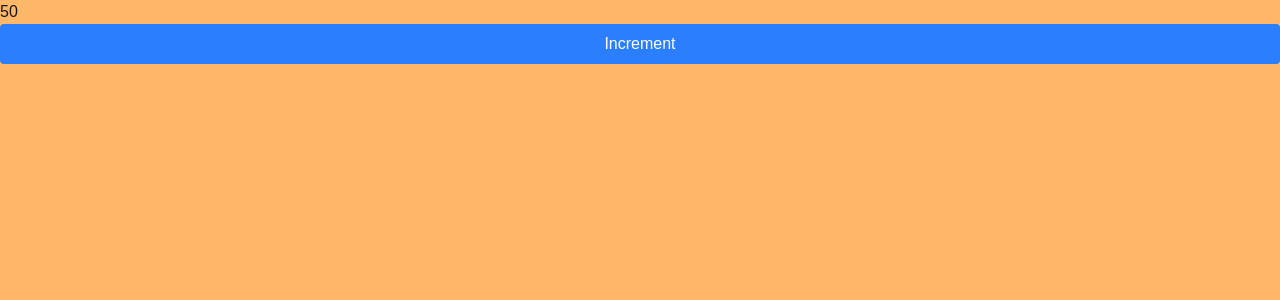
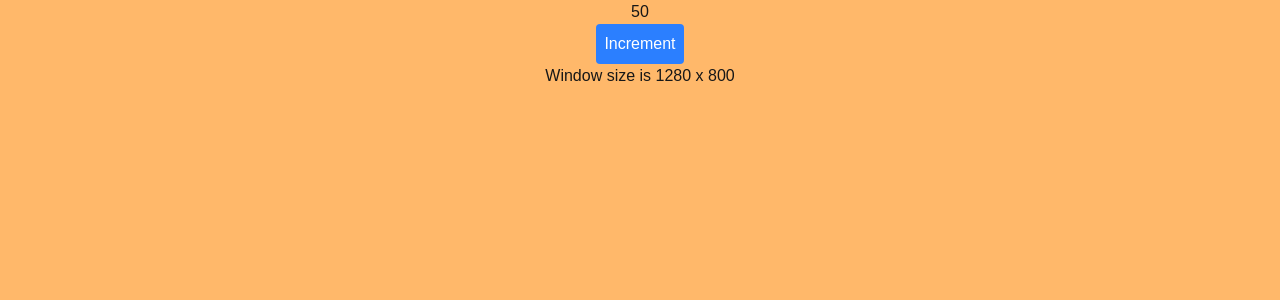
Before and after one commit to srutz/nextempty, a Next.js app: page / in a window 1280 px wide. Shown: the top 300 px of the page. Built offline with nearby package versions, Linux system fonts and the light colour scheme.

Commit message:
no hydration error, but intermediate stat visible

```diff
--- a/src/components/Counter.tsx
+++ b/src/components/Counter.tsx
@@ -1,15 +1,19 @@
 "use client"
 
 import { useStateWithLocalStorage } from "@/hooks/StateWthLocalStorage"
+import { useWindowSize } from "@/hooks/WindowSize"
 
 export function Counter() {
     const [count, setCount] = useStateWithLocalStorage("next-counter", 50)
+    const { width, height } = useWindowSize()
+    console.log("Window size is", width, height)
     return (
         <>
-            <div>{count}</div>
-            <button onClick={() => setCount((prev) => prev + 1)} className="bg-blue-500 text-white p-2 rounded">
+            <div className="self-center">{count}</div>
+            <button onClick={() => setCount((prev) => prev + 1)} className="self-center bg-blue-500 text-white p-2 rounded">
                 Increment
             </button>
+            <div className="self-center">Window size is {width} x {height}</div>
         </>
 
     )
--- /dev/null
+++ b/src/hooks/WindowSize.tsx
@@ -0,0 +1,24 @@
+"use client"
+
+import { useEffect, useState } from "react";
+
+
+export function useWindowSize() {
+    const [windowSize, setWindowSize] = useState(() => ({
+        width: -1,
+        height: -1,
+    }))
+
+    useEffect(() => {
+        function handleResize() {
+            setWindowSize({
+                width: window.innerWidth,
+                height: window.innerHeight,
+            })
+        }
+        window.addEventListener("resize", handleResize)
+        handleResize()
+        return () => window.removeEventListener("resize", handleResize)
+    }, [])
+    return windowSize
+}
```
